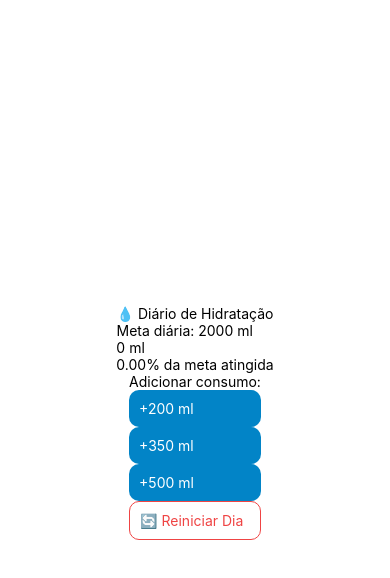
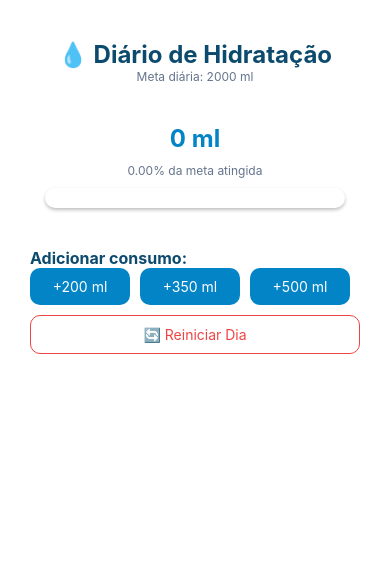
Before and after one commit to migueldinois/diario-hidratacao, a React Native app: screen / in a window 390 px wide. Shown: the top 578 px of the page. Built offline with nearby package versions, Linux system fonts and the light colour scheme.

Commit message:
feat: refatorar componentes para os estilos que foram aplicados, adicionado barra de progresso no WaterProgress

```diff
--- a/App.jsx
+++ b/App.jsx
@@ -1,8 +1,8 @@
 import { StatusBar } from 'expo-status-bar';
-import { SafeAreaProvider } from 'react-native-safe-area-context';
+import { SafeAreaProvider, SafeAreaView } from 'react-native-safe-area-context';
 import { useState } from 'react';
 import { COLORS } from './src/constants/colors';
-import { StyleSheet, Text, View, Button} from 'react-native';
+import { StyleSheet, Text, View, Button } from 'react-native';
 import Header from './src/components/Header';
 import { WaterProgress } from './src/components/WaterProgress';
 import { ActionButtons } from './src/components/ActionsButtons';
@@ -21,12 +21,14 @@ export default function App() {
 
   return (
     <SafeAreaProvider>
-      <View style={styles.container}>
-        <Header META={META} />
-        <WaterProgress consumo={consumo} META={META} />
-        <ActionButtons onAddWater={handleAddWater} onReset={handleReset}/>
+      <SafeAreaView style={{ flex: 1, backgroundColor: '#ffffff' }}>
         <StatusBar style="auto" />
-      </View>
+        <View style={styles.container}>
+          <Header META={META} />
+          <WaterProgress consumo={consumo} META={META} />
+          <ActionButtons onAddWater={handleAddWater} onReset={handleReset} />
+        </View>
+      </SafeAreaView>
     </SafeAreaProvider>
   );
 }
@@ -36,7 +38,6 @@ const styles = StyleSheet.create({
     flex: 1,
     backgroundColor: '#ffffff',
     alignItems: 'center',
-    justifyContent: 'center',
   },
   text: {
     color: 'white',
--- a/src/components/ActionsButtons.jsx
+++ b/src/components/ActionsButtons.jsx
@@ -3,8 +3,12 @@ import COLORS from '../constants/colors';
 
 export function ActionButtons({ onAddWater, onReset }) {
     return (
-        <View>
-            <Text>Adicionar consumo:</Text>
+        <View style={styles.containerActionButtons}>
+            <View style={styles.viewAdicionarConsumo}>
+                <Text style={styles.textAdicionarConsumo}>Adicionar consumo:</Text>
+            </View>
+            <View style={styles.containerButtons}>
+                <View style={styles.viewAdicionarConsumo}>
                     <Pressable style={styles.botaoAddWater} onPress={() => onAddWater(200)}>
                         <Text style={styles.textBotaoAddWater}>+200 ml</Text>
                     </Pressable>
@@ -14,21 +18,46 @@ export function ActionButtons({ onAddWater, onReset }) {
                     <Pressable style={styles.botaoAddWater} onPress={() => onAddWater(500)}>
                         <Text style={styles.textBotaoAddWater}>+500 ml</Text>
                     </Pressable>
+                </View>
+
+                <View style={styles.viewReset}>
                     <Pressable style={styles.botaoReset} onPress={onReset}>
                         <Text style={styles.textBotaoReset}>🔄 Reiniciar Dia</Text>
                     </Pressable>
+                </View>
+            </View>
         </View>
     )
 }
 
 const styles = StyleSheet.create({
+    containerActionButtons:{
+        justifyContent: 'center',
+
+        padding: 20,
+    },
+    viewAdicionarConsumo: {
+        flexDirection: 'row',
+
+    },
+    textAdicionarConsumo: {
+        fontSize: 16,
+        fontWeight: 'bold',
+        color: COLORS.textMain,
+    },
+
     botaoAddWater: {
         padding: 10,
         backgroundColor: COLORS.primary,
         borderRadius: 10,
+        marginRight: 10,
+        width: 100,
+
+
     },
     textBotaoAddWater: {
-        color: COLORS.white
+        color: COLORS.white,
+        textAlign: 'center',
     },
 
     botaoReset: {
@@ -37,9 +66,11 @@ const styles = StyleSheet.create({
         borderRadius: 10,
         borderWidth: 1,
         borderColor: COLORS.danger,
+        marginTop: 10,
     },
     textBotaoReset: {
-        color: COLORS.danger
+        color: COLORS.danger,
+        textAlign: 'center',
     }
 
 })
--- a/src/components/Header.jsx
+++ b/src/components/Header.jsx
@@ -1,10 +1,28 @@
 import { StyleSheet, Text, View } from 'react-native';
+import COLORS from '../constants/colors';
 
-export default function Header({META}) {
+export default function Header({ META }) {
   return (
-    <View>
-      <Text>💧 Diário de Hidratação</Text>
-      <Text>Meta diária: {META} ml</Text>
+    <View style={styles.headerContainer}>
+      <Text style={styles.title}>💧 Diário de Hidratação</Text>
+      <Text style={styles.subtitle}>Meta diária: {META} ml</Text>
     </View>
   );
 }
+
+const styles = StyleSheet.create({
+  headerContainer: {
+    alignItems: 'center',
+    marginTop: 40,
+    marginBottom: 20,
+  },
+  title: {
+    fontSize: 24,
+    fontWeight: 'bold',
+    color: COLORS.textMain,
+  },
+  subtitle: {
+    fontSize: 12,
+    color: COLORS.textMuted,
+  },
+});
--- a/src/components/WaterProgress.jsx
+++ b/src/components/WaterProgress.jsx
@@ -1,9 +1,61 @@
 import { StyleSheet, Text, View } from 'react-native';
+import COLORS from '../constants/colors';
+
 
 export function WaterProgress({META, consumo}) {
+    const porcentagemProgresso = (consumo / META) * 100;
+
+
     return (
-        <View>
-            <Text>{consumo} ml</Text>
-            <Text>{((consumo / META) * 100).toFixed(2)}% da meta atingida</Text>
+        <View style={styles.containerWaterProgress}>
+            <Text style={styles.consumoText}>{consumo} ml</Text>
+            <Text style={styles.porcentagemText}>{porcentagemProgresso.toFixed(2)}% da meta atingida</Text>
+            {/* Barra de progresso */}
+            <View style={styles.progressBar}>
+                <View style={[styles.progress, { width: `${Math.min(porcentagemProgresso, 100)}%` }]} />
+            </View>
         </View>)
 }
+const styles = StyleSheet.create({
+    progressBar: {
+        width: 300,
+        height: 20,
+        backgroundColor: COLORS.white,
+        // sombra
+        shadowColor: COLORS.black,
+        // elevation serve para colocar sombra no android e shadowOffset e shadowOpacity para colocar sombra no ios
+        elevation: 5,
+        shadowOffset: {
+            width: 0,
+            height: 2,
+        },
+        shadowOpacity: 0.25,
+        shadowRadius: 3.84,
+
+        borderRadius: 10,
+        overflow: 'hidden',
+    },
+
+    progress: {
+        height: '100%',
+        backgroundColor: COLORS.secondary,
+    },
+    containerWaterProgress: {
+        justifyContent: 'center',
+        alignItems: 'center',
+        padding: 20,
+
+    },
+    consumoText: {
+        fontSize: 24,
+        fontWeight: 'bold',
+        marginBottom: 10,
+        color: COLORS.primary,
+
+    },
+    porcentagemText: {
+        fontSize: 12,
+        marginBottom: 10,
+        color: COLORS.textMuted,
+    }
+});
```
Lines whose indentation alone changed are shown as unchanged.
